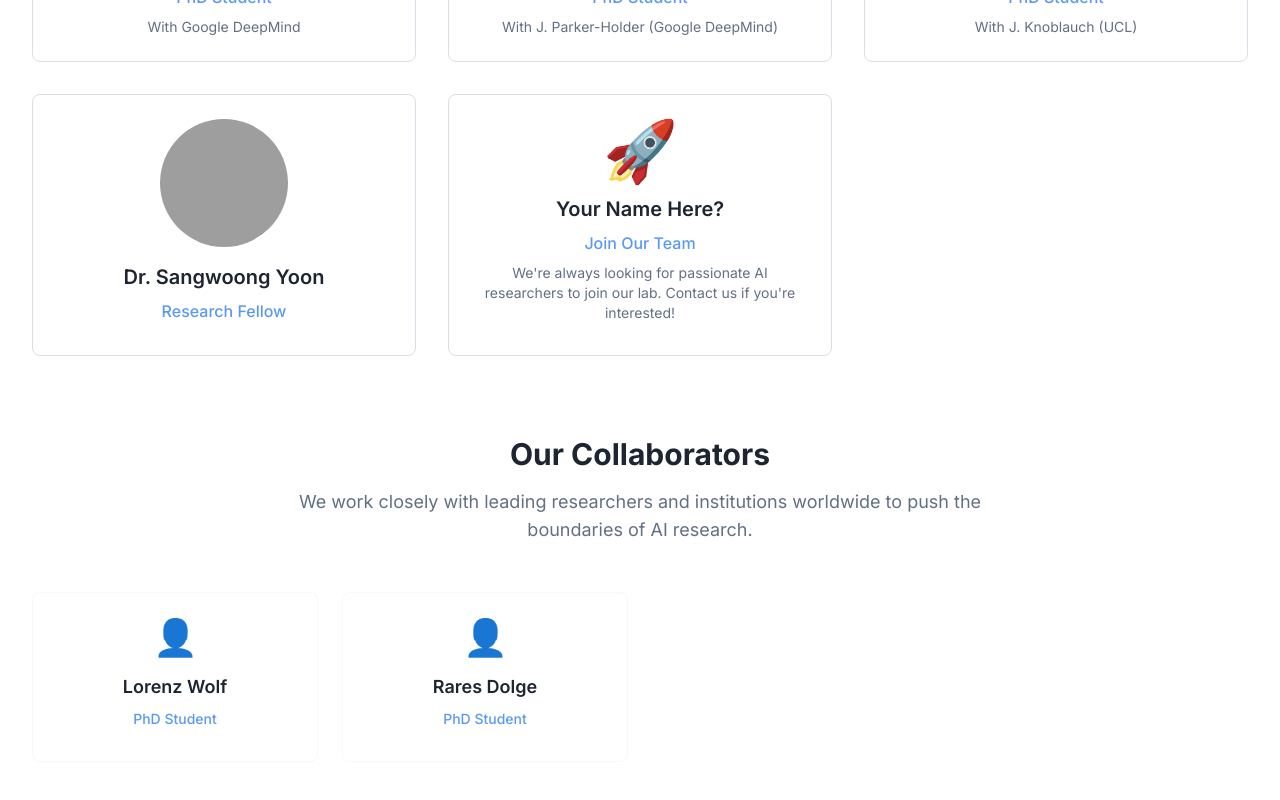
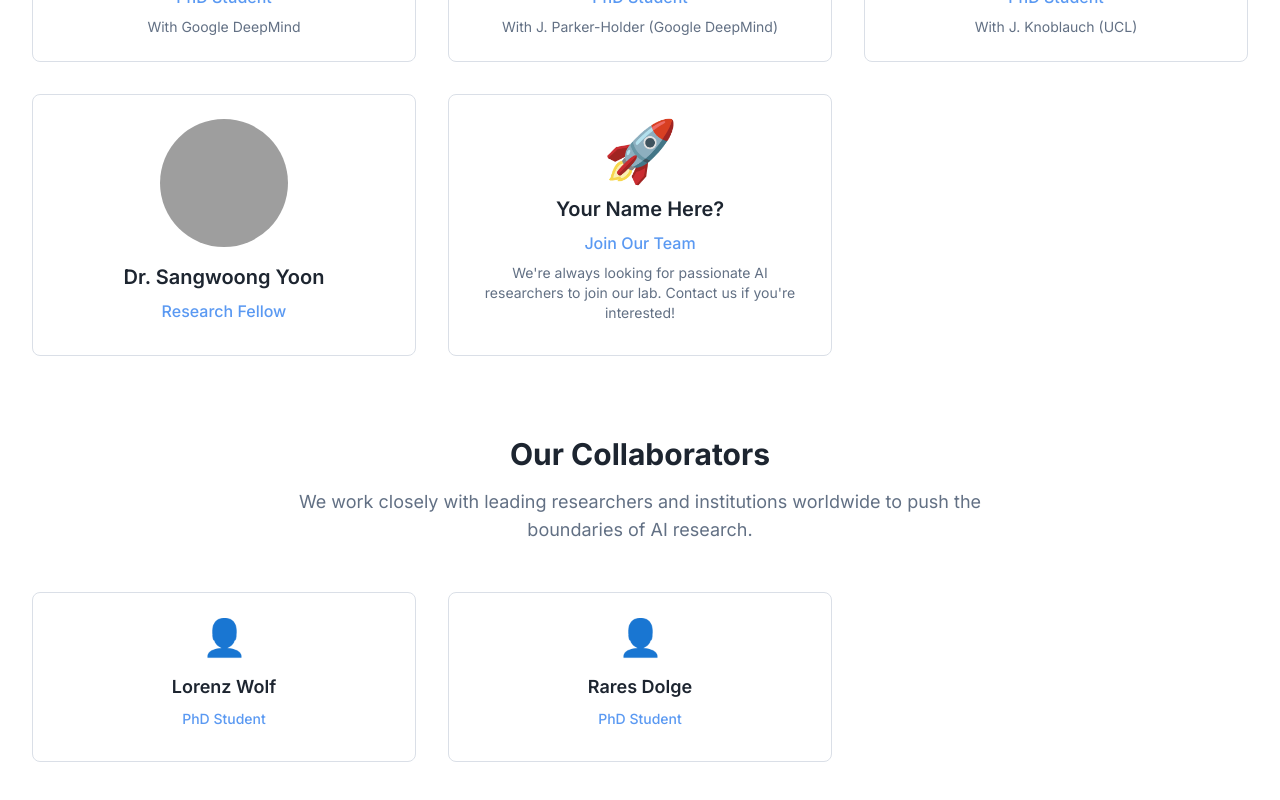
Before and after one commit to ilijabogunovic/rhine-ai, a React (Vite) app: page /team in a window 1280 px wide. Shown: the part 1100-1900 px from the top of the page. Built offline with nearby package versions, Linux system fonts and the light colour scheme; grey boxes are pictures that could not be loaded.

Commit message:
Adjust square size in collaborators
Match the square size in the collaborators section to the size used in the "Our Team" section.

```diff
--- a/src/pages/Team.tsx
+++ b/src/pages/Team.tsx
@@ -158,11 +158,11 @@ const Team = () => {
               </p>
             </div>
 
-            <div className="grid md:grid-cols-2 lg:grid-cols-4 gap-6">
+            <div className="grid md:grid-cols-2 lg:grid-cols-3 gap-8">
               {collaborators.map((collaborator, index) => (
                 <Card
                   key={index}
-                  className="shadow-card hover:shadow-elevated transition-all duration-300 animate-scale-in border-accent/20"
+                  className="shadow-card hover:shadow-elevated transition-all duration-300 animate-scale-in"
                   style={{ animationDelay: `${(teamMembers.length + index) * 0.1}s` }}
                 >
                   <CardContent className="p-6 text-center">
```
